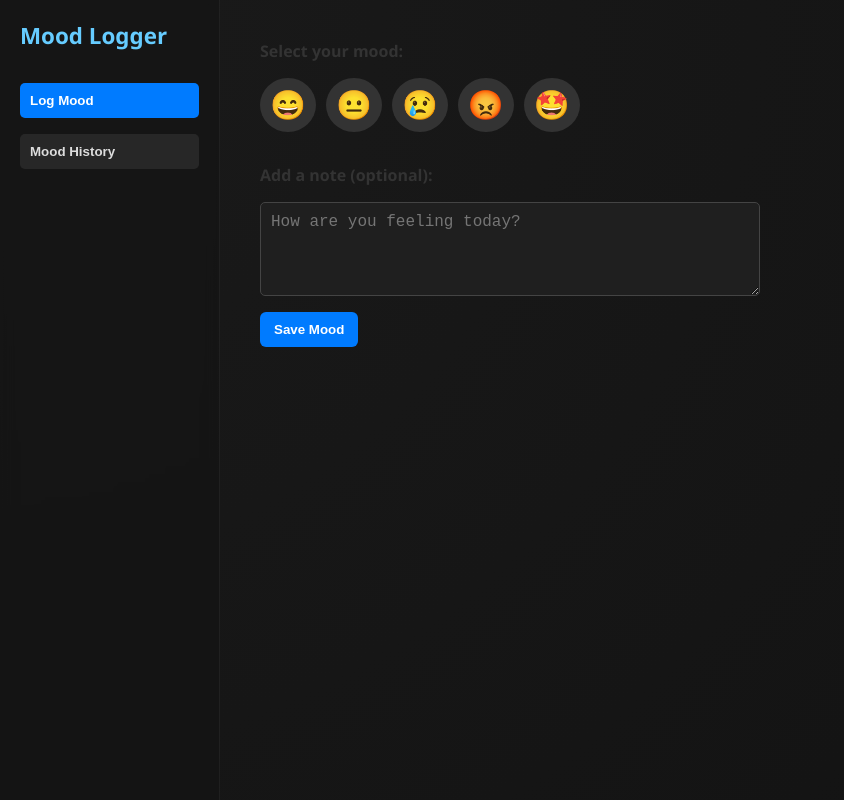
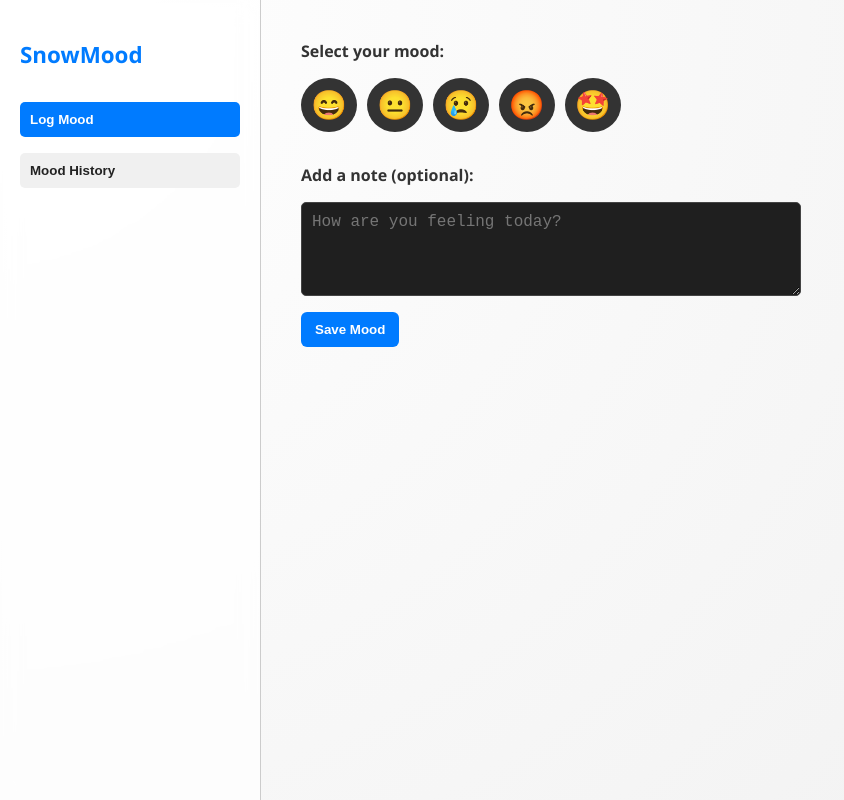
Before and after one commit to Aniketh-Srivathsa/daily-mood-logger, a React (Create React App) app: page / in a window 1280 px wide. Both pictures are taken after a click on the button "Log Mood". Shown: the whole page, without its empty margins (0-844 px from the left). Built offline with nearby package versions, Linux system fonts and the light colour scheme.

Commit message:
changed cursor bg to white and renamed the site

```diff
--- a/src/App.css
+++ b/src/App.css
@@ -1,13 +1,7 @@
-* {
-  margin: 0;
-  padding: 0;
-  box-sizing: border-box;
-}
-
 body {
   font-family: 'Segoe UI', Tahoma, Geneva, Verdana, sans-serif;
-  background: radial-gradient(circle at var(--x, 50%) var(--y, 50%), #1a1a1a, #121212);
-  color: #eee;
+  background: radial-gradient(circle at var(--x, 50%) var(--y, 50%), #ffffff, #f0f0f0);
+  color: #222;
   transition: background 0.3s, color 0.3s;
 }
 
@@ -16,37 +10,38 @@ body {
   min-height: 100vh;
 }
 
+/* Sidebar */
 .sidebar {
   width: 220px;
-  background-color: rgba(20, 20, 20, 0.7);
-  border-right: 1px solid rgba(255, 255, 255, 0.05);
+  background-color: rgba(255, 255, 255, 0.75);
+  border-right: 1px solid #ccc;
   padding: 20px;
   display: flex;
   flex-direction: column;
   gap: 1rem;
-  backdrop-filter: blur(8px);
+  backdrop-filter: blur(10px);
 }
 
 .sidebar h2 {
   font-size: 1.4rem;
   margin-bottom: 1rem;
-  color: #66ccff;
+  color: #007bff;
 }
 
 .sidebar button {
   padding: 10px;
-  background-color: rgba(255, 255, 255, 0.08);
+  background-color: #f0f0f0;
   border: none;
   border-radius: 5px;
   cursor: pointer;
   text-align: left;
   font-weight: 600;
-  color: #ddd;
+  color: #222;
   transition: background-color 0.2s ease;
 }
 
 .sidebar button:hover {
-  background-color: rgba(255, 255, 255, 0.15);
+  background-color: #e0e0e0;
 }
 
 .sidebar button.active {
@@ -59,6 +54,7 @@ body {
   padding: 40px;
 }
 
+/* Add the rest of your existing styles here */
 form {
   display: flex;
   flex-direction: column;
--- a/src/App.jsx
+++ b/src/App.jsx
@@ -13,13 +13,12 @@ function App() {
   const [currentTab, setCurrentTab] = useState('log');
   const [showLanding, setShowLanding] = useState(true);
 
-  // Load existing mood logs
   useEffect(() => {
     const saved = localStorage.getItem('moodLogs');
     if (saved) setLogs(JSON.parse(saved));
   }, []);
 
-  // Dynamic cursor background
+  // Cursor-based dynamic background
   useEffect(() => {
     const handleMouseMove = (e) => {
       const x = (e.clientX / window.innerWidth) * 100;
@@ -49,7 +48,6 @@ function App() {
     toast.success('Mood saved successfully!');
   };
 
-  // Show landing page first
   if (showLanding) {
     return (
       <div className="app">
@@ -66,7 +64,7 @@ function App() {
   return (
     <div className="app">
       <div className="sidebar">
-        <h2>Mood Logger</h2>
+        <h2>SnowMood</h2>
         <button
           onClick={() => setCurrentTab('log')}
           className={currentTab === 'log' ? 'active' : ''}
--- a/src/components/LandingPage.css
+++ b/src/components/LandingPage.css
@@ -1,7 +1,7 @@
 .landing {
     height: 100vh;
-    background: radial-gradient(circle at var(--x, 50%) var(--y, 50%), #1a1a1a, #121212);
-    color: #eee;
+    background: radial-gradient(circle at var(--x, 50%) var(--y, 50%), #ffffff, #f0f0f0);
+    color: #222;
     display: flex;
     flex-direction: column;
     justify-content: center;
@@ -14,13 +14,13 @@
   .landing h1 {
     font-size: 2.8rem;
     margin-bottom: 1rem;
-    color: #66ccff;
+    color: #007bff;
   }
 
   .landing p {
     font-size: 1.2rem;
     margin-bottom: 2rem;
-    color: #ccc;
+    color: #555;
   }
 
   .landing-buttons {
```
